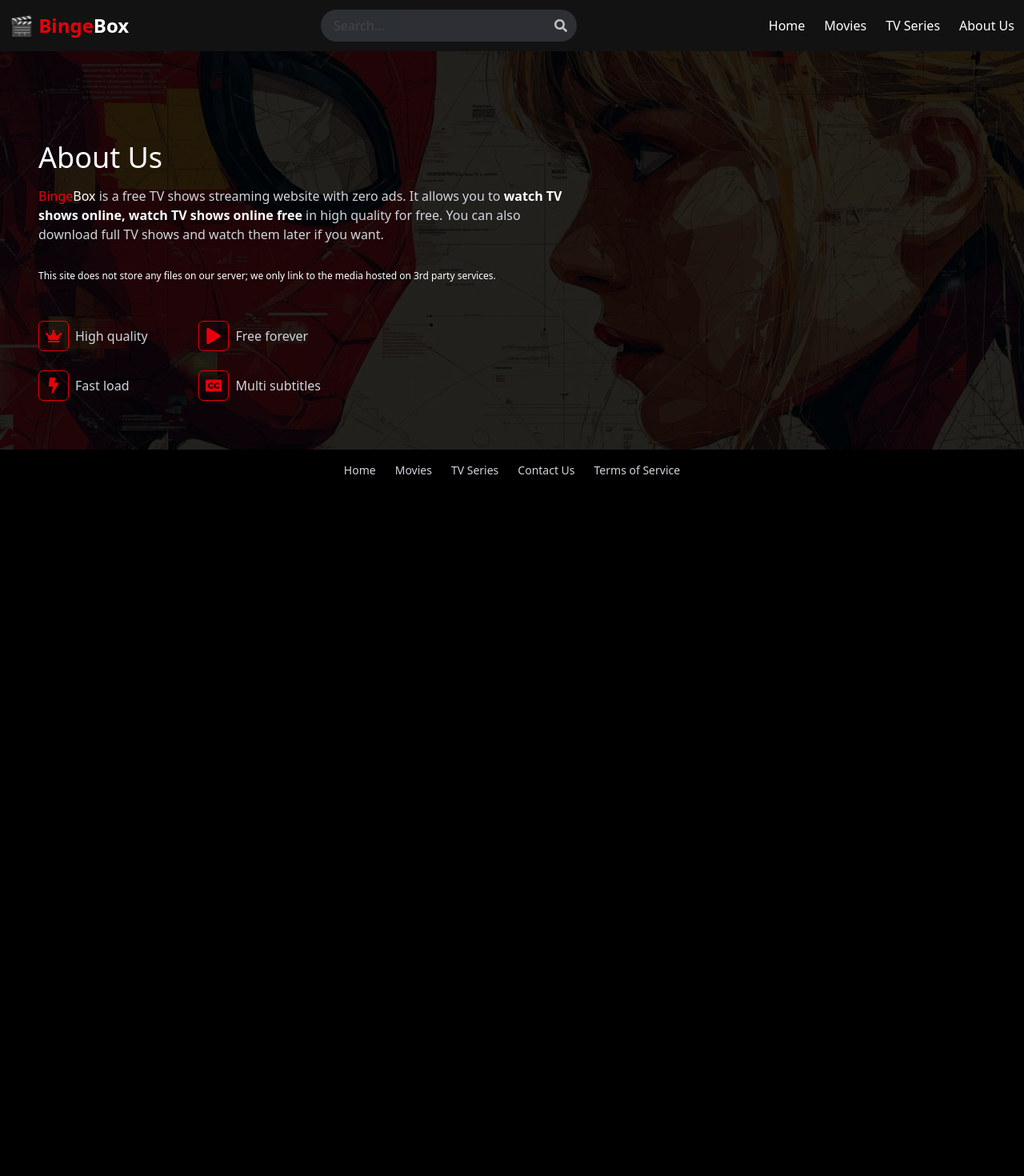
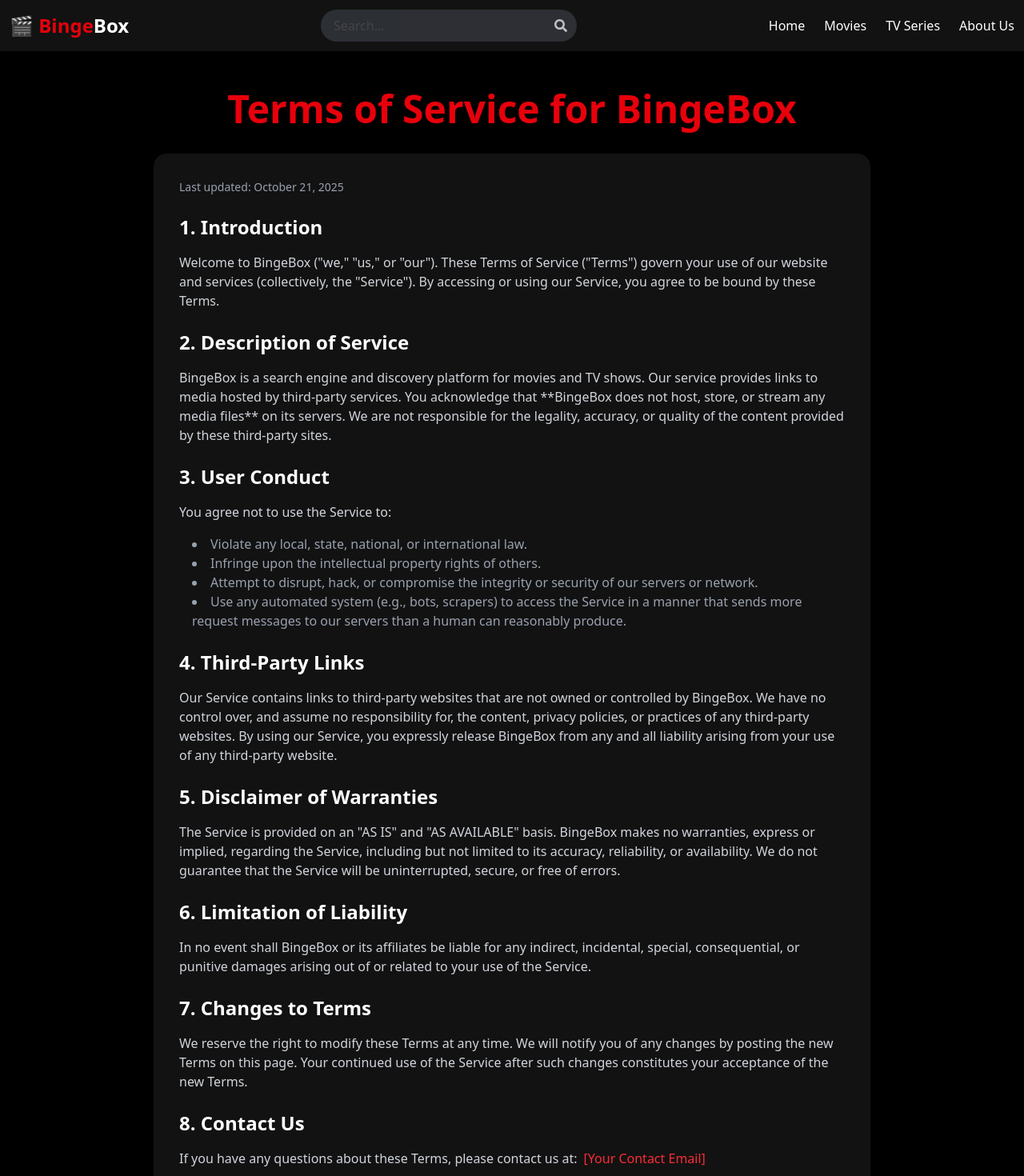
Before and after one commit to abhijeetanand628/Binge-Box-React, a React (Vite) app: page /terms in a window 1280 px wide. Shown: the top 1470 px of the page at 80% size. Before the commit the page ends 800 px from the top, so only its background shows below. Built offline with nearby package versions, Linux system fonts and the light colour scheme; no server answers.

Commit message:
Added the Terms of Service page

```diff
--- a/src/App.jsx
+++ b/src/App.jsx
@@ -7,6 +7,7 @@ import Home from './pages/Home';
 import Movies from './pages/Movies';
 import Series from './pages/Series';
 import ContactUs from './pages/ContactUs';
+import TermsOfService from './pages/TermsOfService';
 
 function App() {
 
@@ -67,6 +68,7 @@ function App() {
         <Route path="/movies" element={<Movies />} />
         <Route path='/series' element={<Series />}/>
         <Route path="/contactus" element={<ContactUs />}/>
+        <Route path="/terms" element={<TermsOfService />}/>
       </Routes>
     </main>
 
@@ -76,6 +78,7 @@ function App() {
       onMoviesClick={scrollToHome}
       onTVSeriesClick={scrollToHome}
       onContactUsClick={scrollToHome}
+      onTermsOfServiceClick={scrollToHome}
       />
     </div>
     </>
--- a/src/components/Footer.jsx
+++ b/src/components/Footer.jsx
@@ -2,7 +2,7 @@ import spidermanImg from '../assets/spiderman.jpg';
 import { FaCrown, FaBolt, FaPlay, FaClosedCaptioning } from 'react-icons/fa';
 import { NavLink } from 'react-router-dom';
 
-function Footer({ onHomeClick, onMoviesClick, onTVSeriesClick, onContactUsClick }) {
+function Footer({ onHomeClick, onMoviesClick, onTVSeriesClick, onContactUsClick, onTermsOfServiceClick }) {
 
   const getNavLinkClass = ({ isActive }) => {
       return isActive
@@ -72,10 +72,14 @@ function Footer({ onHomeClick, onMoviesClick, onTVSeriesClick, onContactUsClick
           onClick={onTVSeriesClick}
           >TV Series</NavLink>
           </li>
-          <li><NavLink to="/contactus" className={getNavLinkClass}
+          <li><NavLink to="/contactus"
           onClick={onContactUsClick}
-          >Contact Us</NavLink></li>
-          <li className='hover:text-red-600 cursor-pointer'>Terms of Service</li>
+          >Contact Us</NavLink>
+          </li>
+          <li><NavLink to="/terms" className={getNavLinkClass}
+          onClick={onTermsOfServiceClick}
+          >Terms of Service</NavLink>
+          </li>
         </ul>
       </div>
     </div>
--- /dev/null
+++ b/src/pages/TermsOfService.jsx
@@ -0,0 +1,134 @@
+import React, { useEffect } from 'react';
+
+function TermsOfService() {
+  useEffect(() => {
+    window.scrollTo(0, 0);
+  }, []);
+
+  return (
+    <div className="bg-black text-gray-300 min-h-screen w-full flex justify-center py-12 px-4 sm:px-6 lg:px-8">
+      <div className="w-full max-w-4xl">
+        <h1 className="text-4xl sm:text-5xl font-bold text-center text-red-600 mb-8">
+          Terms of Service for BingeBox
+        </h1>
+
+        <div className="bg-[#121212] p-8 rounded-2xl shadow-lg space-y-6">
+          <p className="text-sm text-gray-400">
+            Last updated: October 21, 2025
+          </p>
+
+          <section className="space-y-4">
+            <h2 className="text-2xl font-semibold text-white">
+              1. Introduction
+            </h2>
+            <p>
+              Welcome to BingeBox ("we," "us," or "our"). These Terms of Service ("Terms")
+              govern your use of our website and services (collectively, the "Service").
+              By accessing or using our Service, you agree to be bound by these Terms.
+            </p>
+          </section>
+
+          <section className="space-y-4">
+            <h2 className="text-2xl font-semibold text-white">
+              2. Description of Service
+            </h2>
+            <p>
+              BingeBox is a search engine and discovery platform for movies and TV shows.
+              Our service provides links to media hosted by third-party services.
+              You acknowledge that **BingeBox does not host, store, or stream any media files**
+              on its servers. We are not responsible for the legality, accuracy, or
+              quality of the content provided by these third-party sites.
+            </p>
+          </section>
+
+          <section className="space-y-4">
+            <h2 className="text-2xl font-semibold text-white">
+              3. User Conduct
+            </h2>
+            <p>You agree not to use the Service to:</p>
+            <ul className="list-disc list-inside text-gray-400 pl-4">
+              <li>Violate any local, state, national, or international law.</li>
+              <li>Infringe upon the intellectual property rights of others.</li>
+              <li>
+                Attempt to disrupt, hack, or compromise the integrity or security of our
+                servers or network.
+              </li>
+              <li>
+                Use any automated system (e.g., bots, scrapers) to access the Service
+                in a manner that sends more request messages to our servers than a
+                human can reasonably produce.
+              </li>
+            </ul>
+          </section>
+
+          <section className="space-y-4">
+            <h2 className="text-2xl font-semibold text-white">
+              4. Third-Party Links
+            </h2>
+            <p>
+              Our Service contains links to third-party websites that are not
+              owned or controlled by BingeBox. We have no control over, and assume
+              no responsibility for, the content, privacy policies, or practices of
+              any third-party websites. By using our Service, you expressly
+              release BingeBox from any and all liability arising from your use of
+              any third-party website.
+            </p>
+          </section>
+
+          <section className="space-y-4">
+            <h2 className="text-2xl font-semibold text-white">
+              5. Disclaimer of Warranties
+            </h2>
+            <p>
+              The Service is provided on an "AS IS" and "AS AVAILABLE" basis.
+              BingeBox makes no warranties, express or implied, regarding the
+              Service, including but not limited to its accuracy, reliability, or
+              availability. We do not guarantee that the Service will be
+              uninterrupted, secure, or free of errors.
+            </p>
+          </section>
+
+          <section className="space-y-4">
+            <h2 className="text-2xl font-semibold text-white">
+              6. Limitation of Liability
+            </h2>
+            <p>
+              In no event shall BingeBox or its affiliates be liable for any
+              indirect, incidental, special, consequential, or punitive damages
+              arising out of or related to your use of the Service.
+            </p>
+          </section>
+
+          <section className="space-y-4">
+            <h2 className="text-2xl font-semibold text-white">
+              7. Changes to Terms
+            </h2>
+            <p>
+              We reserve the right to modify these Terms at any time. We will
+              notify you of any changes by posting the new Terms on this page.
+              Your continued use of the Service after such changes constitutes
+              your acceptance of the new Terms.
+            </p>
+          </section>
+
+          <section className="space-y-4">
+            <h2 className="text-2xl font-semibold text-white">
+              8. Contact Us
+            </h2>
+            <p>
+              If you have any questions about these Terms, please contact us at:
+              <a
+                href="mailto:[Your Contact Email]"
+                className="text-red-500 hover:underline ml-2"
+              >
+                [Your Contact Email]
+              </a>
+            </p>
+          </section>
+        </div>
+      </div>
+    </div>
+  );
+}
+
+export default TermsOfService;
```
